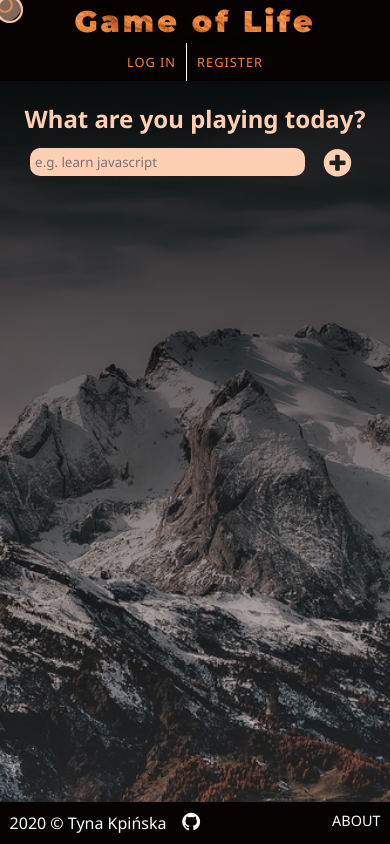
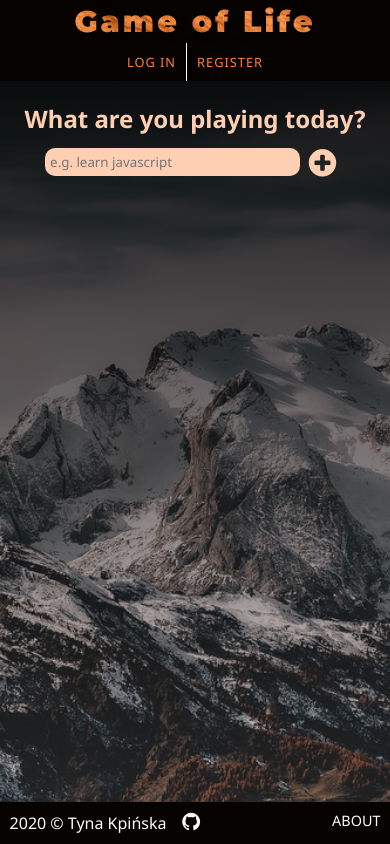
Before and after one commit to tynakpinska/gameoflife, a React (Create React App) app: page / in a window 390 px wide. Built offline with nearby package versions, Linux system fonts and the light colour scheme.

Commit message:
improve responsiveness

```diff
--- a/src/App.css
+++ b/src/App.css
@@ -228,8 +228,27 @@ input:focus {
   h2 {
     padding: 5px;
   }
+  input[type="password"],
+  input[type="email"],
+  .username {
+    height: 30px;
+  }
 }
 
+@media (max-height: 400px) {
+  body {
+    height: auto;
+    overflow: scroll;
+  }
+
+  .container {
+    padding: 1px;
+  }
+
+  h2 {
+    padding: 2px;
+  }
+}
 
 @keyframes show {
   0% {
--- a/src/Components/Routes/Game/Challenge.module.css
+++ b/src/Components/Routes/Game/Challenge.module.css
@@ -58,3 +58,9 @@
     margin: 3px;
   }
 }
+
+@media (max-height: 400px) {
+  .challenge {
+    padding: 3px;
+  }
+}
--- a/src/Components/Routes/Game/Steps/Set.module.css
+++ b/src/Components/Routes/Game/Steps/Set.module.css
@@ -31,7 +31,6 @@
   background: #9b3800;
   padding: 10px;
   border-radius: 20px;
-
 }
 
 @media (max-width: 1100px) {
@@ -39,3 +38,17 @@
     width: 95%;
   }
 }
+
+@media (max-width: 400px) {
+  .inputContainer {
+    width: 100%;
+    margin: 0;
+  }
+
+  .typeChall {
+    min-width: 255px;
+  }
+  .addChallButton {
+    margin-left: 0;
+  }
+}
--- a/src/Components/Visual/Cursor.module.css
+++ b/src/Components/Visual/Cursor.module.css
@@ -72,3 +72,10 @@
     transform: scale(1);
   }
 }
+
+
+@media (max-width: 688px) {
+  .cursor {
+    display: none;
+  }
+}
--- a/src/Components/Visual/Learn.module.css
+++ b/src/Components/Visual/Learn.module.css
@@ -55,6 +55,11 @@
   }
 }
 
+@media (max-height: 450px) {
+  .learn {
+    display: none;
+  }
+}
 
 @keyframes show {
   0% {
```
